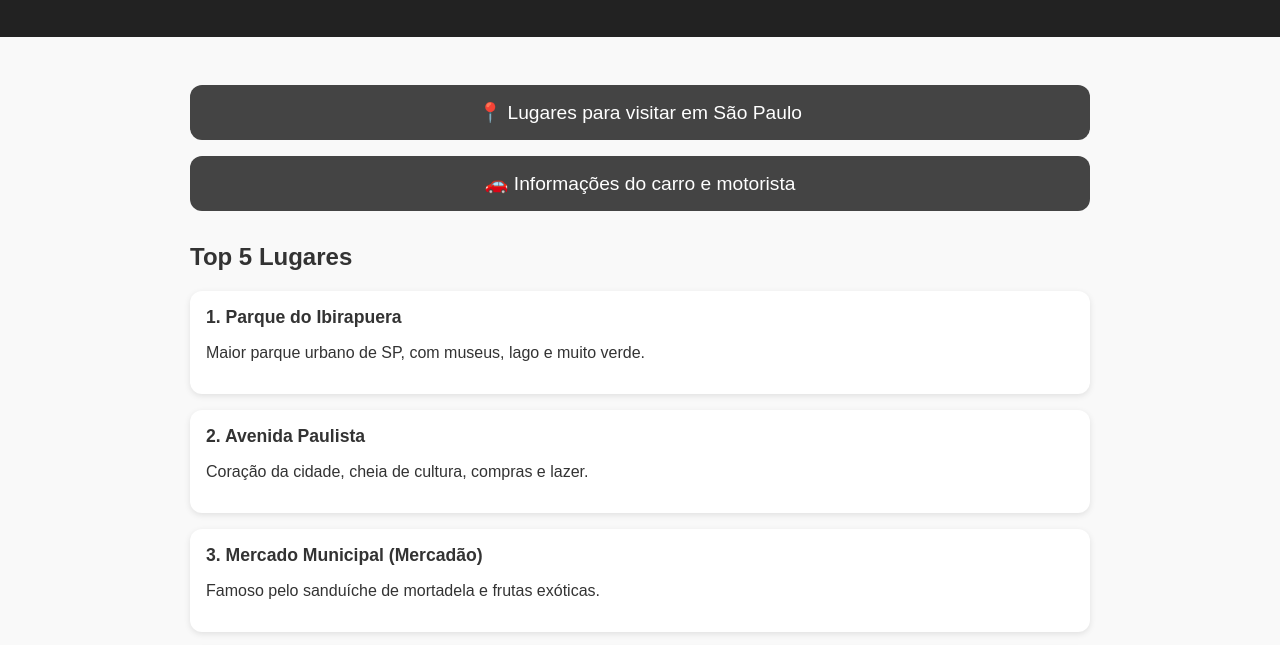
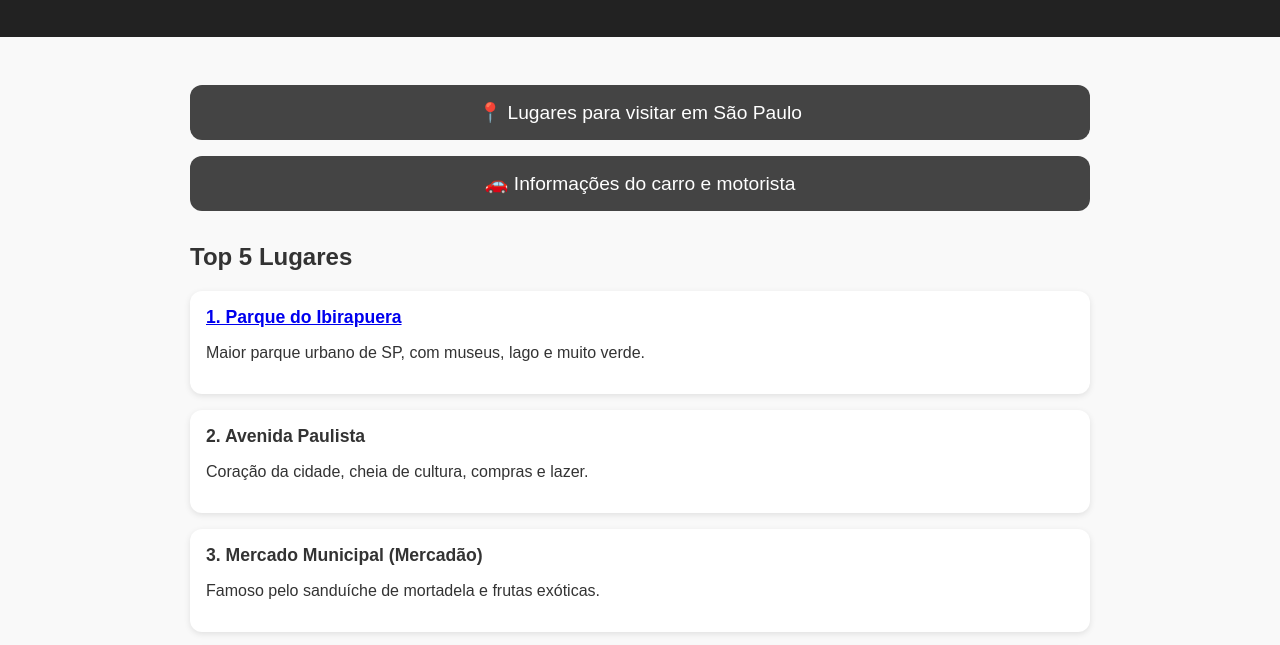
Before and after one commit to ppressatolustosa/seuuber, a plain HTML site: page index.html/index.html in a window 1280 px wide. Both pictures are taken after a click on the button "📍 Lugares para visitar em São Paulo". Shown: the part 125-770 px from the top of the page. Drawn offline with Linux system fonts and the light colour scheme.

Commit message:
Update index.html

```diff
--- a/index.html/index.html
+++ b/index.html/index.html
@@ -133,7 +133,7 @@
       <div class="card-list">
         <div class="card">
           <h3>
-            <a herf="https://maps.google.com/?q=Parque+do+Ibirapuera+São+Paulo" target="_blank">
+            <a href="https://maps.google.com/?q=Parque+do+Ibirapuera+São+Paulo" target="_blank">
           1. Parque do Ibirapuera
             </a>
           </h3>
```
